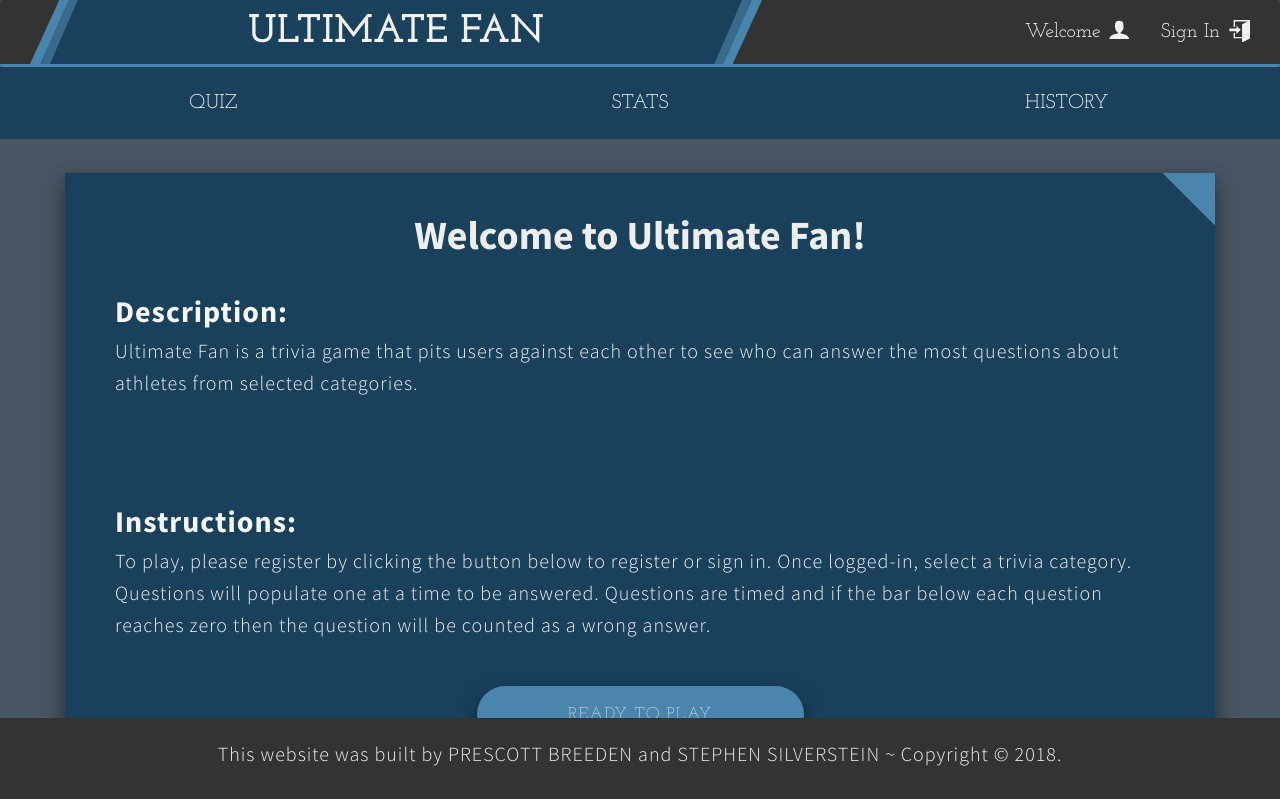
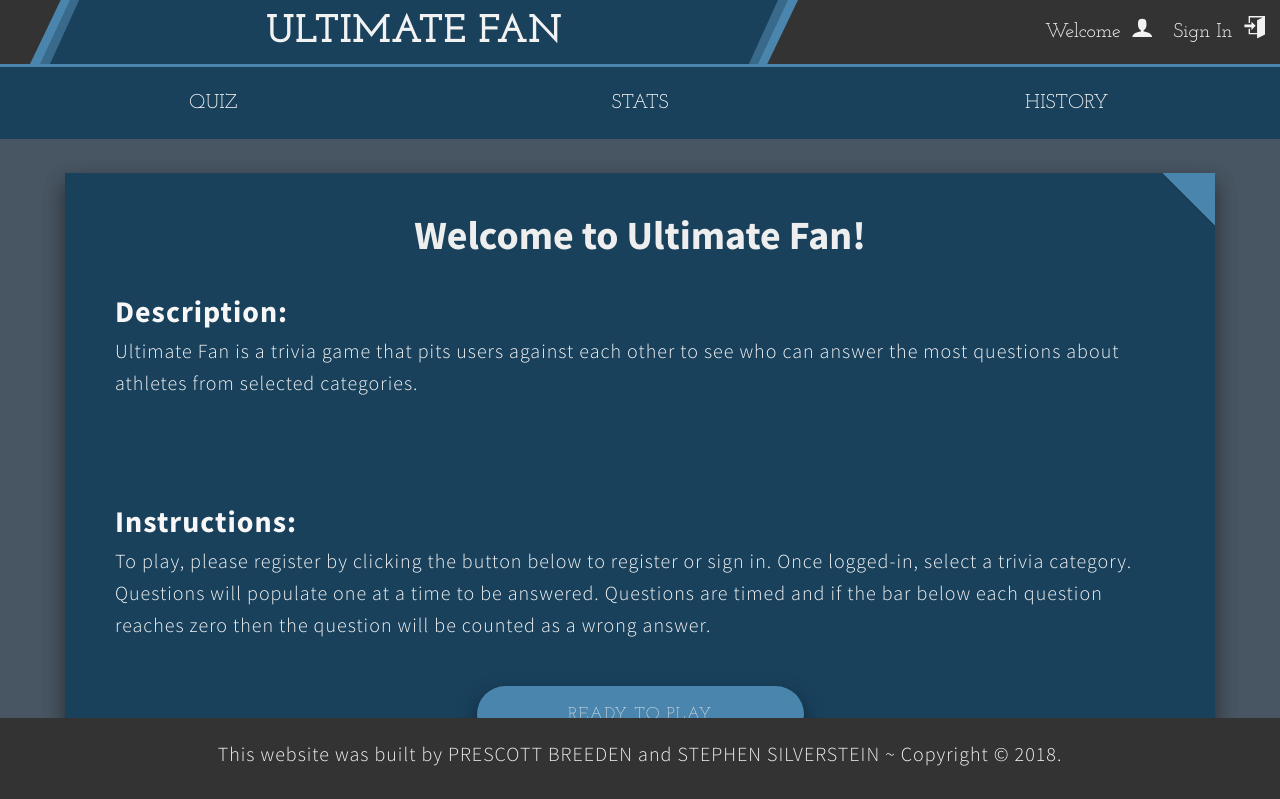
Before and after one commit to prescottbreeden/ultimate_fan_project, a Django app: page / in a window 1280 px wide. Shown: the top 799 px of the page. Run offline with Django 3.2, Linux system fonts and the light colour scheme; parts of the project's set-up code (start-up, migrations or seed data) failed here and were passed over.

Commit message:
< 600px media queries complete
all pages, MVPs all around, testing required

```diff
--- a/apps/login/static/login/styles.css
+++ b/apps/login/static/login/styles.css
@@ -123,46 +132,52 @@ body {
   color: var(--color-white);
   display: flex;
   justify-content: space-between;
-  border-radius: 3px;
   border-bottom: 3px solid var(--color-primary-light); }
+  @media only screen and (max-width: 37.5em) {
+    .header {
+      justify-content: center;
+      flex-wrap: wrap; } }
   .header__logo-box {
     margin-left: 3rem;
-    width: 60%; }
-  .header__userbox {
-    width: 40%;
-    margin-right: 3rem;
+    width: 60%;
+    margin-right: auto; }
+    @media only screen and (max-width: 37.5em) {
+      .header__logo-box {
+        flex: 1 0 90%;
+        margin-right: 3rem; } }
+  .header__controls {
     display: flex;
-    justify-content: flex-end;
+    justify-content: space-around;
     align-items: center;
     color: var(--color-white); }
-    .header__userbox-box {
-      display: flex;
-      flex-direction: row;
-      height: 100%;
-      padding: 0 3rem;
-      align-items: center;
-      position: relative; }
-      .header__userbox-box--status:hover {
-        text-decoration: underline;
-        cursor: pointer; }
-    .header__userbox-icon {
-      position: absolute;
-      top: 1.75rem;
-      right: 0;
-      height: 2.25rem;
-      width: 2.25rem;
-      fill: currentColor; }
-    .header__userbox-action {
-      position: absolute;
-      top: 1.95rem;
-      right: 0rem;
-      margin-left: 3rem;
-      height: 2.25rem;
-      width: 2.25rem;
-      fill: currentColor; }
-      .header__userbox-action--logout {
-        text-decoration: none;
-        color: var(--color-white); }
+    @media only screen and (max-width: 37.5em) {
+      .header__controls {
+        width: 100%;
+        background-color: var(--color-primary-medium); } }
+  .header__control-box {
+    display: flex;
+    justify-content: center;
+    flex-direction: row-reverse;
+    align-items: center;
+    margin: 0 .5rem; }
+    @media only screen and (max-width: 37.5em) {
+      .header__control-box {
+        flex-direction: row;
+        padding: 1rem;
+        margin: 0rem 2rem; } }
+  .header__text {
+    text-decoration: none;
+    color: var(--color-white);
+    align-self: stretch; }
+    .header__text:hover {
+      border-bottom: 2px solid var(--color-white);
+      cursor: pointer; }
+  .header__icon {
+    margin: 0 1rem;
+    height: 2.25rem;
+    width: 2.25rem;
+    fill: currentColor;
+    align-self: stretch; }
 
 .logo__background-bottom {
   padding: 0 1rem;
@@ -188,7 +203,7 @@ body {
 .nav {
   display: flex;
   justify-content: space-around;
-  align-items: center;
+  align-items: flex-start;
   font-size: 2rem;
   text-align: center; }
   .nav__box {
--- a/apps/login/templates/login/login.html
+++ b/apps/login/templates/login/login.html
@@ -19,8 +19,10 @@
 </head>
 <body>
 	<div class="container">
-		<header class="header">
-			<div class="header__logo-box">
+
+		<header class="header"> <!-- row container -->
+
+			<div class="header__logo-box"> 	<!-- logo container -->
 				<div class="logo__background-bottom">
 					<div class="logo__background-middle">
 						<div class="logo__background-top">
@@ -30,36 +32,39 @@
 						</div>
 					</div>
 				</div>
-			</div>
+			</div> 							<!-- logo container -->
 
-			<div class="header__userbox">
-				<div class="header__userbox-box header__userbox-box--username">
-					<svg class="header__userbox-icon">
+			<div class="header__controls">	<!-- controls container -->
+
+				<div class="header__control-box">
+					<svg class="header__icon">
 						{% load static %}
 						<use xlink:href="../static/login/sprite.svg#icon-user"></use>
 						{% if 'user_id' not in request.session %}
-						<span>Welcome</span>
+						<span class="header__text">Welcome</span>
 						{% else %}
-						<span>{{ user.alias }}</span>
+						<span><a href="/account" class="header__text"> {{ user.alias }} </a></span>
 						{% endif %}
 					</svg>
 				</div>
-				<div class="header__userbox-box header__userbox-box--status">
+
+				<div class="header__control-box">
 					{% if 'user_id' not in request.session %}
-						<svg class="header__userbox-action">
+						<svg class="header__icon">
 							{% load static %}
 							<use xlink:href="../static/login/sprite.svg#icon-enter"></use>
-							<span id="sign_in_box">Sign In</span>
+							<span class="header__text" id="sign_in_box">Sign In</span>
 						</svg>
 					{% else %}
-						<svg class="header__userbox-action">
+						<svg class="header__icon">
 							{% load static %}
 							<use xlink:href="../static/login/sprite.svg#icon-exit"></use>
-							<span><a href="/logout" class="header__userbox-action--logout"> Sign Out </a></span>
+							<span><a href="/logout" class="header__text"> Sign Out </a></span>
 						</svg>
 					{% endif %}
 				</div>
-			</div>
+
+			</div>							<!-- controls container -->
 
 		</header>
 
--- a/public/sass/components/_btn.scss
+++ b/public/sass/components/_btn.scss
@@ -40,6 +40,10 @@
         margin: 0 auto;
         text-transform: uppercase;
         letter-spacing: 1px;
+
+        @include respond(phone) {
+            width: 60%;
+        }
     }
 
     &__form {
--- a/public/sass/components/_history.scss
+++ b/public/sass/components/_history.scss
@@ -38,7 +38,7 @@
         transform: translate(-50%, -50%);
         width: 90%;
         height: 90%;
-        padding: 4rem;
+        padding: 1rem;
         border-radius: 5px;
         box-shadow: 0 1rem 3rem rgba(0,0,0,.25);
         background-color: var(--color-white);
--- a/public/sass/components/_quiz-stats.scss
+++ b/public/sass/components/_quiz-stats.scss
@@ -12,6 +12,11 @@
         var(--color-primary) 97%,
         var(--color-primary-light) 97%);
     box-shadow: 0 1rem 2rem rgba(0,0,0,.25);
+
+    @include respond(phone) {
+        flex-direction: column;
+        align-items: center;
+    }
 
     &__last-quiz {
 
--- a/public/sass/layout/_header.scss
+++ b/public/sass/layout/_header.scss
@@ -55,6 +55,11 @@
         color: var(--color-white);
         align-self: stretch;
 
+        &:hover {
+            border-bottom: 2px solid var(--color-white);
+            cursor: pointer;
+        }
+
     }
 
     &__icon {
```
Also changed, not shown: other parts of apps/login/static/login/styles.css (+37 -21 lines), apps/login/templates/login/user_account.html (+18 -14 lines), apps/quiz/static/quiz/styles.css (+17 -2 lines), apps/quiz/templates/quiz/quiz_chart_test.html (+18 -14 lines), apps/quiz/templates/quiz/take_quiz.html (+19 -14 lines), public/sass/components/_leaderboard.scss (+12 -2 lines), db.sqlite3.
